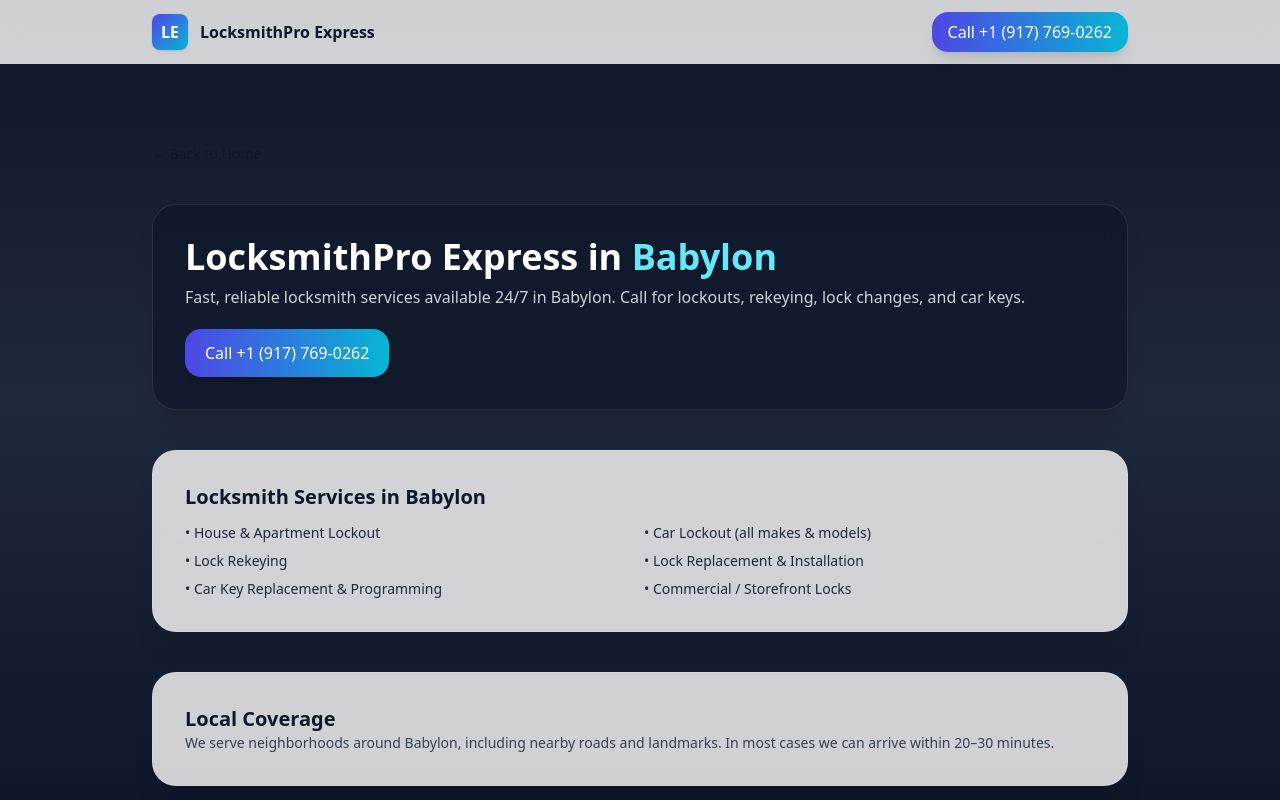
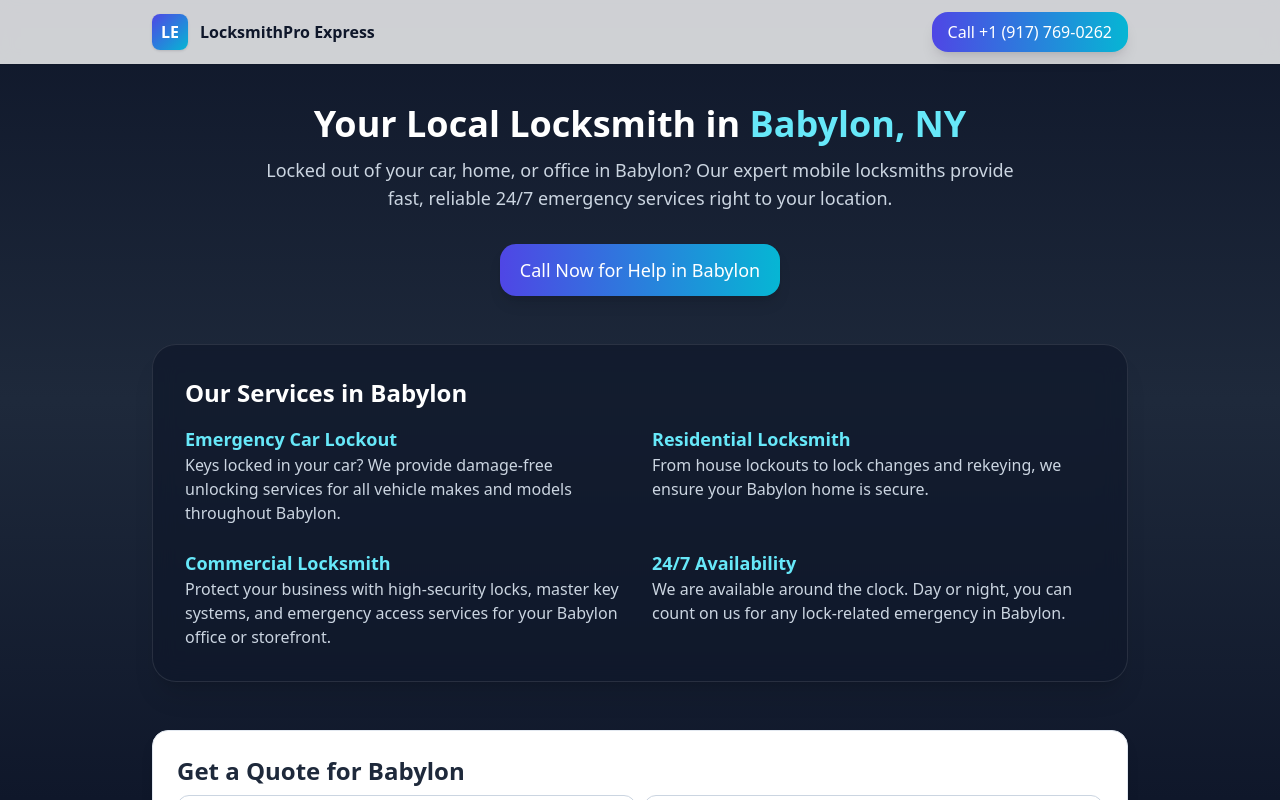
Before and after one commit to 02EBELA20/lucksmith-pro-, a Next.js app: page /babylon in a window 1280 px wide. Shown: the top 800 px of the page. Built offline with nearby package versions, Linux system fonts and the light colour scheme; no server answers.

Commit message:
Fix: Use fs.readFileSync in server components for robustness

```diff
--- a/app/[city]/page.tsx
+++ b/app/[city]/page.tsx
@@ -1,102 +1,98 @@
-import IntakeForm from "../../components/IntakeForm";
-import JsonLd from "../../components/JsonLd";
-import SEOHead from "../../components/SEOHead";
-import CallButton from "../../components/CallButton";
-import Link from "next/link";
-import { BRAND, PHONE_DISPLAY, PHONE_E164, SITE_URL, titleTemplate } from "../../lib/seo";
-import cities from "../../data/cities.json" assert { type: "json" };
+// filename: app/[city]/page.tsx
+import type { Metadata } from 'next';
+import Link from 'next/link';
+import { generatePageMetadata, BRAND, PHONE_DISPLAY, PHONE_E164 } from '../../lib/seo';
+import JsonLd from '../../components/JsonLd';
+import IntakeForm from '../../components/IntakeForm';
+import fs from 'fs'; // <- დავამატეთ fs
+import path from 'path'; // <- დავამატეთ path
 
-const slug = (s: string) => s.toLowerCase().replace(/\s+/g, "-");
-const human = (s: string) => s.replace(/-/g, " ").replace(/\b\w/g, (c) => c.toUpperCase());
+// --- START OF FIX ---
+// JSON ფაილის წაკითხვა საიმედო გზით
+const citiesFilePath = path.join(process.cwd(), 'data', 'cities.json');
+const citiesJson = fs.readFileSync(citiesFilePath, 'utf8');
+const cities: { slug: string, name: string }[] = JSON.parse(citiesJson);
+// --- END OF FIX ---
 
-export const dynamicParams = false;        // მხოლოდ გენერირებული ქალაქები
-export const revalidate = 60 * 60 * 24;    // ISR: 24სთ
+const getCityBySlug = (slug: string) => cities.find(c => c.slug === slug);
 
-export function generateStaticParams() {
-  return (cities as string[]).map((c) => ({ city: slug(c) }));
+export async function generateStaticParams() {
+  return cities.map((city) => ({
+    city: city.slug,
+  }));
 }
 
-const FAQ = [
-  { q: "How fast can you arrive?", a: "We usually arrive within 20–30 minutes in typical traffic." },
-  { q: "Do you replace or rekey locks?", a: "We do both. Rekey when hardware is fine; replace when damaged or for upgrades." },
-  { q: "Can you make car keys if I lost all keys?", a: "Yes. We cut and program many car keys on-site. Availability depends on make/model/year." },
-];
+export async function generateMetadata({ params }: { params: { city: string } }): Promise<Metadata> {
+  const city = getCityBySlug(params.city);
+  const cityName = city ? city.name : params.city.replace(/-/g, ' ').replace(/\b\w/g, l => l.toUpperCase());
 
-function faqJsonLd() {
-  return {
-    "@context": "https://schema.org",
-    "@type": "FAQPage",
-    mainEntity: FAQ.map(({ q, a }) => ({
-      "@type": "Question",
-      name: q,
-      acceptedAnswer: { "@type": "Answer", text: a },
-    })),
-  };
+  const title = `${cityName} Locksmith - 24/7 Emergency Service | ${BRAND}`;
+  const description = `Need a locksmith in ${cityName}, NY? ${BRAND} offers fast 24/7 car, home, and business lockout services. Call ${PHONE_DISPLAY} for immediate help in ${cityName}!`;
+  const canonicalPath = `/${params.city}`;
+
+  return generatePageMetadata(title, description, canonicalPath);
 }
 
+export const dynamicParams = false;
+
 export default function CityPage({ params }: { params: { city: string } }) {
-  const slugCity = params.city;
-  const niceCity = human(slugCity);
-  const telHref = `tel:${PHONE_E164}`;
-  const pageUrl = `${SITE_URL}/${slugCity}`;
+  const city = getCityBySlug(params.city);
+  const cityName = city!.name;
 
   return (
-    <div className="space-y-10">
-      <SEOHead
-        title={titleTemplate(`${BRAND} in ${niceCity}`)}
-        description={`24/7 locksmith in ${niceCity}. Car & house lockouts, rekey, lock change, car keys. Call ${PHONE_DISPLAY}.`}
-        url={pageUrl}
-        phone={PHONE_DISPLAY}
-        locality={niceCity}
-        region="NY"
-      />
-      <JsonLd city={niceCity} url={pageUrl} />
-      <script
-        type="application/ld+json"
-        dangerouslySetInnerHTML={{ __html: JSON.stringify(faqJsonLd()) }}
-      />
+    <>
+      <JsonLd city={cityName} />
 
-      <nav className="text-sm">
-        <Link href="/" className="link">← Back to Home</Link>
-      </nav>
-
-      <section className="card-dark p-8">
-        <h1 className="text-3xl md:text-4xl font-extrabold">
-          {BRAND} in <span className="text-cyan-300">{niceCity}</span>
+      <section className="text-center">
+        <h1 className="text-3xl sm:text-4xl font-bold text-white">
+          Your Local Locksmith in <span className="text-cyan-300">{cityName}, NY</span>
         </h1>
-        <p className="mt-2 text-white/80">
-          Fast, reliable locksmith services available 24/7 in {niceCity}. Call for lockouts, rekeying, lock changes, and car keys.
+        <p className="mt-3 text-lg text-slate-300 max-w-3xl mx-auto">
+          Locked out of your car, home, or office in {cityName}? Our expert mobile locksmiths provide fast, reliable 24/7 emergency services right to your location.
         </p>
-        <CallButton href={telHref} className="btn btn-primary mt-5">
-          Call {PHONE_DISPLAY}
-        </CallButton>
+        <div className="mt-8">
+            <a href={`tel:${PHONE_E164}`} className="btn btn-primary text-lg">
+              Call Now for Help in {cityName}
+            </a>
+        </div>
       </section>
 
-      <section className="card p-8">
-        <h2 className="text-xl font-bold text-slate-900">Locksmith Services in {niceCity}</h2>
-        <ul className="mt-3 grid gap-2 text-slate-800 text-sm md:grid-cols-2">
-          <li>• House & Apartment Lockout</li>
-          <li>• Car Lockout (all makes & models)</li>
-          <li>• Lock Rekeying</li>
-          <li>• Lock Replacement & Installation</li>
-          <li>• Car Key Replacement & Programming</li>
-          <li>• Commercial / Storefront Locks</li>
-        </ul>
+      <section className="mt-12">
+        <div className="rounded-2xl card-dark p-6 sm:p-8">
+          <h2 className="text-2xl font-semibold text-white mb-4">Our Services in {cityName}</h2>
+          <div className="grid md:grid-cols-2 gap-6 text-slate-300">
+            <div>
+              <h3 className="font-semibold text-lg text-cyan-300">Emergency Car Lockout</h3>
+              <p>Keys locked in your car? We provide damage-free unlocking services for all vehicle makes and models throughout {cityName}.</p>
+            </div>
+            <div>
+              <h3 className="font-semibold text-lg text-cyan-300">Residential Locksmith</h3>
+              <p>From house lockouts to lock changes and rekeying, we ensure your {cityName} home is secure.</p>
+            </div>
+            <div>
+              <h3 className="font-semibold text-lg text-cyan-300">Commercial Locksmith</h3>
+              <p>Protect your business with high-security locks, master key systems, and emergency access services for your {cityName} office or storefront.</p>
+            </div>
+             <div>
+              <h3 className="font-semibold text-lg text-cyan-300">24/7 Availability</h3>
+              <p>We are available around the clock. Day or night, you can count on us for any lock-related emergency in {cityName}.</p>
+            </div>
+          </div>
+        </div>
       </section>
 
-      <section className="card p-8">
-        <h2 className="text-xl font-bold text-slate-900">Local Coverage</h2>
-        <p className="text-slate-700 text-sm">
-          We serve neighborhoods around {niceCity}, including nearby roads and landmarks.
-          In most cases we can arrive within 20–30 minutes.
-        </p>
+       <section id="request" className="mx-auto w-full max-w-5xl mt-12 scroll-mt-20">
+        <div className="rounded-2xl bg-white p-4 sm:p-6 shadow-lg border border-slate-200">
+          <h2 className="text-2xl font-semibold text-slate-800 mb-2">Get a Quote for {cityName}</h2>
+          <IntakeForm initialCity={cityName} />
+        </div>
       </section>
 
-      <section id="request" className="card p-8">
-        <h2 className="text-xl font-bold text-slate-900">Request Service</h2>
-        <p className="text-sm muted">Leave your info — we’ll call you back in minutes.</p>
-        <IntakeForm initialCity={niceCity} />
+      <section className="mt-12 text-center">
+          <Link href="/" className="text-cyan-300 hover:underline">
+            &larr; Back to all service areas
+          </Link>
       </section>
-    </div>
+    </>
   );
 }
--- a/app/page.tsx
+++ b/app/page.tsx
@@ -1,63 +1,45 @@
-// app/page.tsx
+// filename: app/page.tsx
 import Link from "next/link";
-import SEOHead from "../components/SEOHead";
 import IntakeForm from "../components/IntakeForm";
-import { BRAND, DEFAULT_DESC, PHONE_E164, titleTemplate } from "../lib/seo";
-import cities from "../data/cities.json"; // <- მარტივი import, assert აღარ არის
+import JsonLd from "../components/JsonLd";
+import SmartHero from "../components/SmartHero";
+import fs from 'fs'; // <- დავამატეთ fs
+import path from 'path'; // <- დავამატეთ path
+
+// --- START OF FIX ---
+// უფრო საიმედო გზა JSON ფაილის წასაკითხად სერვერულ კომპონენტში
+const citiesFilePath = path.join(process.cwd(), 'data', 'cities.json');
+const citiesJson = fs.readFileSync(citiesFilePath, 'utf8');
+const cities = JSON.parse(citiesJson);
+// --- END OF FIX ---
 
 const slug = (s: string) => s.toLowerCase().replace(/\s+/g, "-");
 
 export default function HomePage() {
   return (
     <>
-      <SEOHead
-        title={titleTemplate(`${BRAND} — Near you`)}
-        description={DEFAULT_DESC}
-        phone={PHONE_E164}
-      />
+      <JsonLd />
+      <SmartHero />
 
-      {/* Hero */}
-      <section className="mx-auto w-full max-w-5xl px-4 sm:px-6 mt-8">
-        <div className="rounded-2xl bg-slate-800/50 border border-slate-700 px-6 py-8 sm:px-8 sm:py-10 text-white shadow-lg">
-          <h1 className="text-3xl sm:text-4xl font-bold tracking-tight">
-            LocksmithPro Express — <span className="text-cyan-300">Near you</span>
-          </h1>
-          <p className="mt-2 text-slate-300">
-            Fast, reliable 24/7 locksmith. Tap the form below — we’ll auto-fill your
-            location and call you back in minutes.
-          </p>
-
-          <div className="mt-6 flex flex-wrap gap-3">
-            <a href={`tel:${PHONE_E164}`} className="btn btn-primary">
-              Call {PHONE_E164.replace("+1", "+1 ")}
-            </a>
-            <a href="#request" className="btn">Request Service</a>
-          </div>
-        </div>
-      </section>
-
-      {/* Request Service – მთავარზე პირდაპირ */}
-      <section id="request" className="mx-auto w-full max-w-5xl px-4 sm:px-6 mt-8">
-        <div className="rounded-2xl bg-white shadow-lg border border-slate-200 p-4 sm:p-6">
-          <h2 className="text-xl font-semibold text-slate-800 mb-3">Request Service</h2>
+      <section id="request" className="mx-auto w-full max-w-5xl mt-12 scroll-mt-20">
+        <div className="rounded-2xl bg-white p-4 sm:p-6 shadow-lg border border-slate-200">
+          <h2 className="text-2xl font-semibold text-slate-800 mb-2">Request Service Online</h2>
+          <p className="text-slate-600 mb-4">For non-emergencies or to schedule a service, fill out the form below. For immediate help, please call us directly.</p>
           <IntakeForm />
         </div>
       </section>
 
-      {/* Areas We Serve – ქვემოთ, ჩამხსნელი */}
-      <section className="mx-auto w-full max-w-5xl px-4 sm:px-6 mt-10 mb-14">
-        <details className="rounded-2xl bg-slate-100 border border-slate-200 p-4 sm:p-6">
-          <summary className="cursor-pointer text-slate-800 font-semibold">
-            Areas We Serve
-          </summary>
-          <div className="mt-4 grid sm:grid-cols-2 md:grid-cols-3 gap-x-8 gap-y-2 text-slate-700">
-            {cities.map((c: string) => (
-              <Link key={c} href={`/${slug(c)}`} className="hover:underline">
-                {c} Locksmith
-              </Link>
-            ))}
-          </div>
-        </details>
+      <section className="mx-auto w-full max-w-5xl mt-12 mb-10">
+        <div className="rounded-2xl card-dark p-6 sm:p-8">
+            <h2 className="text-2xl font-semibold text-white mb-4 text-center">Serving Communities Across Long Island</h2>
+            <div className="mt-4 grid grid-cols-2 sm:grid-cols-3 md:grid-cols-4 gap-x-6 gap-y-3 text-white/90">
+                {cities.map((city: { slug: string, name: string }) => (
+                <Link key={city.slug} href={`/${city.slug}`} className="hover:underline hover:text-cyan-300 transition-colors">
+                    {city.name}
+                </Link>
+                ))}
+            </div>
+        </div>
       </section>
     </>
   );
```
